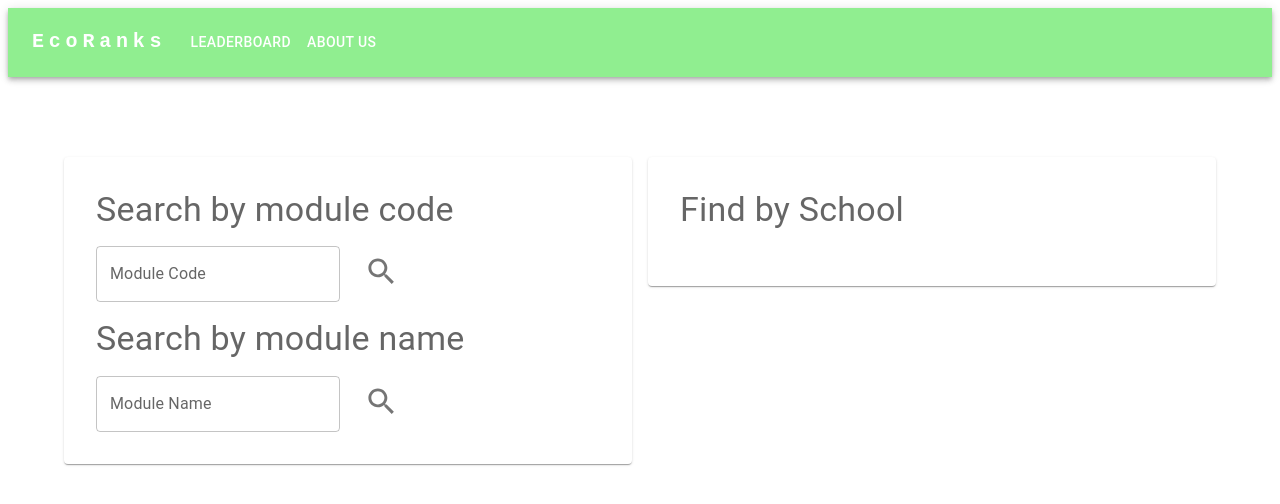
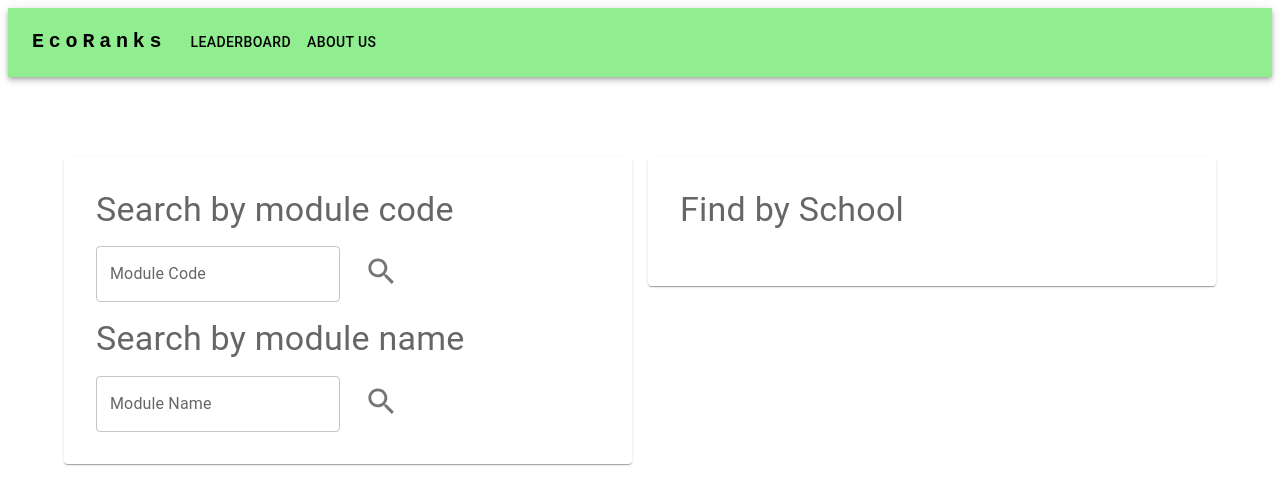
Before and after one commit to AlexanderPezarro/STEP2023Sustainabilty, a React (Create React App) app in the folder frontend/: page / in a window 1280 px wide. Shown: the top 504 px of the page. Built offline with nearby package versions, Linux system fonts and the light colour scheme; no server answers.

Commit message:
Changed header color

```diff
--- a/frontend/src/compoments/Header.js
+++ b/frontend/src/compoments/Header.js
@@ -30,7 +30,7 @@ export default function Header() {
                             fontFamily: 'monospace',
                             fontWeight: 700,
                             letterSpacing: '.3rem',
-                            color: 'inherit',
+                            color: 'black',
                             textDecoration: 'none',
                         }}
                     >
@@ -45,7 +45,7 @@ export default function Header() {
                                     navigate('/leaderboard')
                                 }
                                 }
-                                sx={{ my: 2, color: 'white', display: 'block' }}
+                                sx={{ my: 2, color: 'black', display: 'block' }}
                             >
                                 LeaderBoard
                             </Button>
@@ -56,7 +56,7 @@ export default function Header() {
                                     navigate('/aboutus')
                                 }
                                 }
-                                sx={{ my: 2, color: 'white', display: 'block' }}
+                                sx={{ my: 2, color: 'black', display: 'block' }}
                             >
                                 About Us
                             </Button>
```
